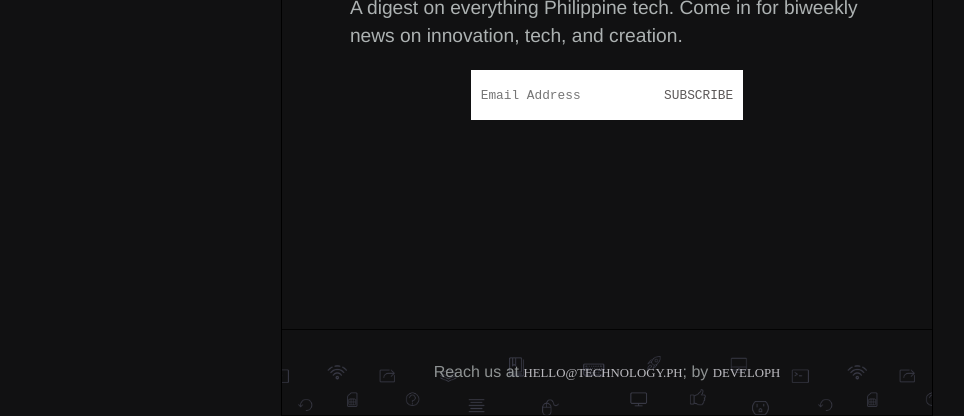
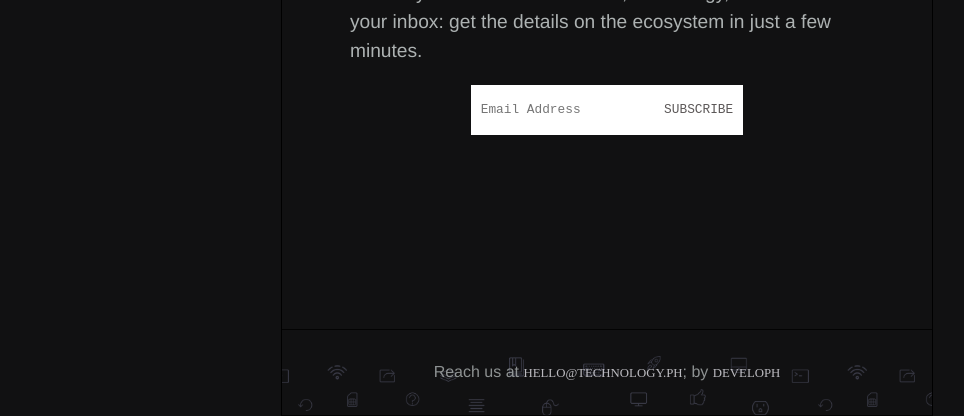
Before and after one commit to wedeveloph/technologyph, a website built with webpack: page public/index.html in a window 1280 px wide. Shown: the part 385-801 px from the top of the page, without its empty margins (33-997 px from the left). Built offline with nearby package versions, Linux system fonts and the light colour scheme; a web font is replaced by a local one.

Commit message:
Update index.html

```diff
--- a/public/index.html
+++ b/public/index.html
@@ -48,7 +48,7 @@
 
                 <h3>The latest on Philippine innovation in your inbox</h3>
               <h1>Read Technology.ph</h1>
-                <p>A digest on everything Philippine tech. Come in for biweekly news on innovation, tech, and creation. </p>
+                <p>Biweekly news about innovation, technology, and creation in your inbox: get the details on the ecosystem in just a few minutes.</p>
 
 
                <!-- Begin Mailchimp Signup Form -->
```
